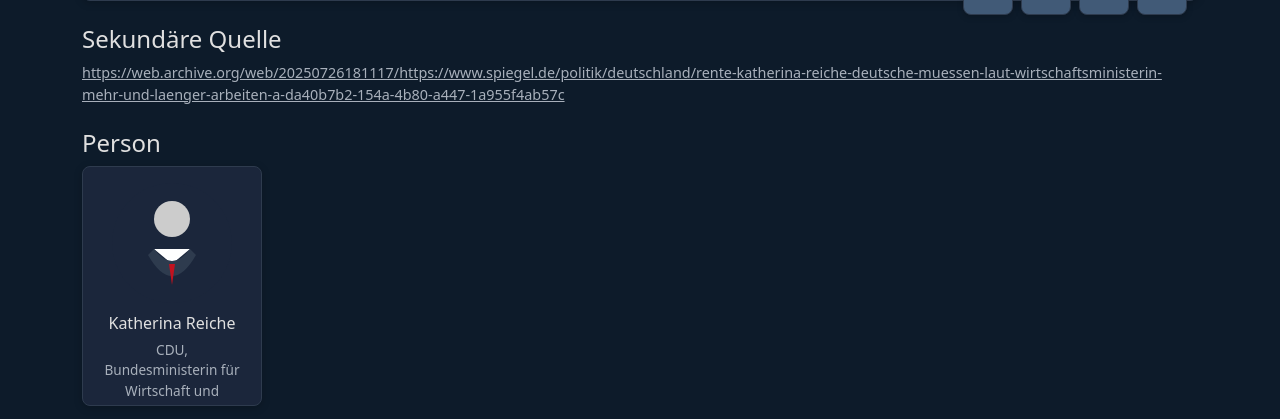
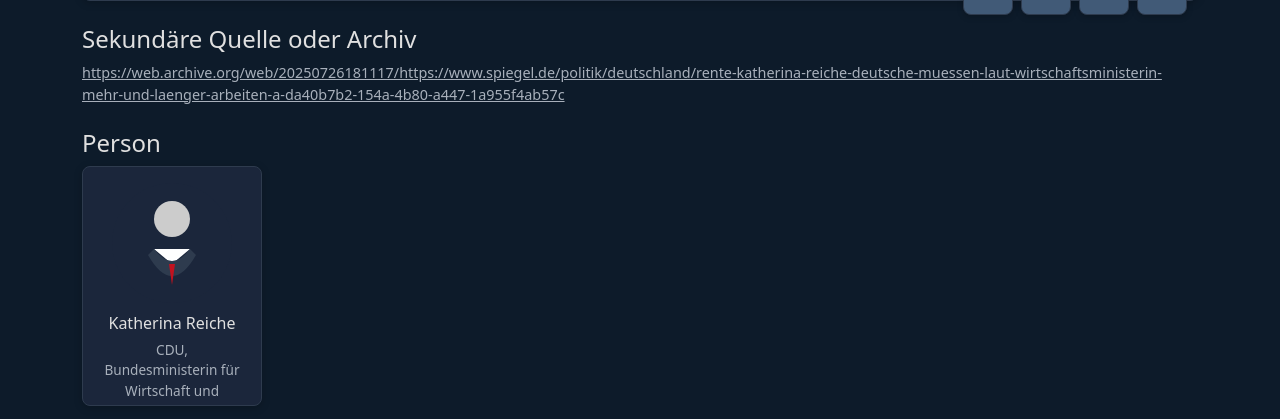
Before and after one commit to ItsJamin/bundesecho, a Flask app: a page that uses app/blueprints/quote/templates/quote/quote.html in a window 1280 px wide. Shown: the part 433-852 px from the top of the page. Run offline with Flask 3, Linux system fonts and the light colour scheme; a user stored in the database is signed in; data comes from the database, SQL or seed files in the repository; some libraries are stand-ins or nearby versions.

Commit message:
minor text change

```diff
--- a/app/blueprints/quote/templates/quote/quote.html
+++ b/app/blueprints/quote/templates/quote/quote.html
@@ -15,7 +15,7 @@
 
 {% if quote.secondary_source and quote.source %}
 
-<h4>Sekundäre Quelle</h4>
+<h4>Sekundäre Quelle oder Archiv</h4>
 <div class="quote-source">
   {% if quote.secondary_source.startswith("http") %}
     <a href="{{ quote.secondary_source }}" target="_blank" rel="noopener noreferrer">{{ quote.secondary_source }}</a>
```
